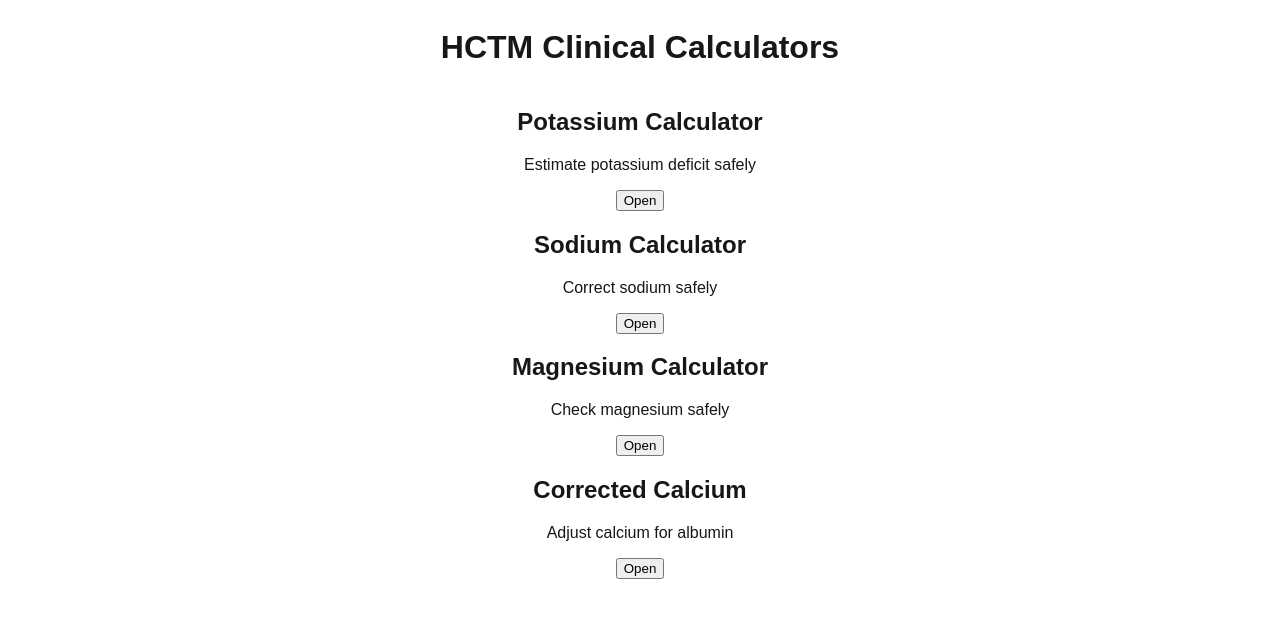
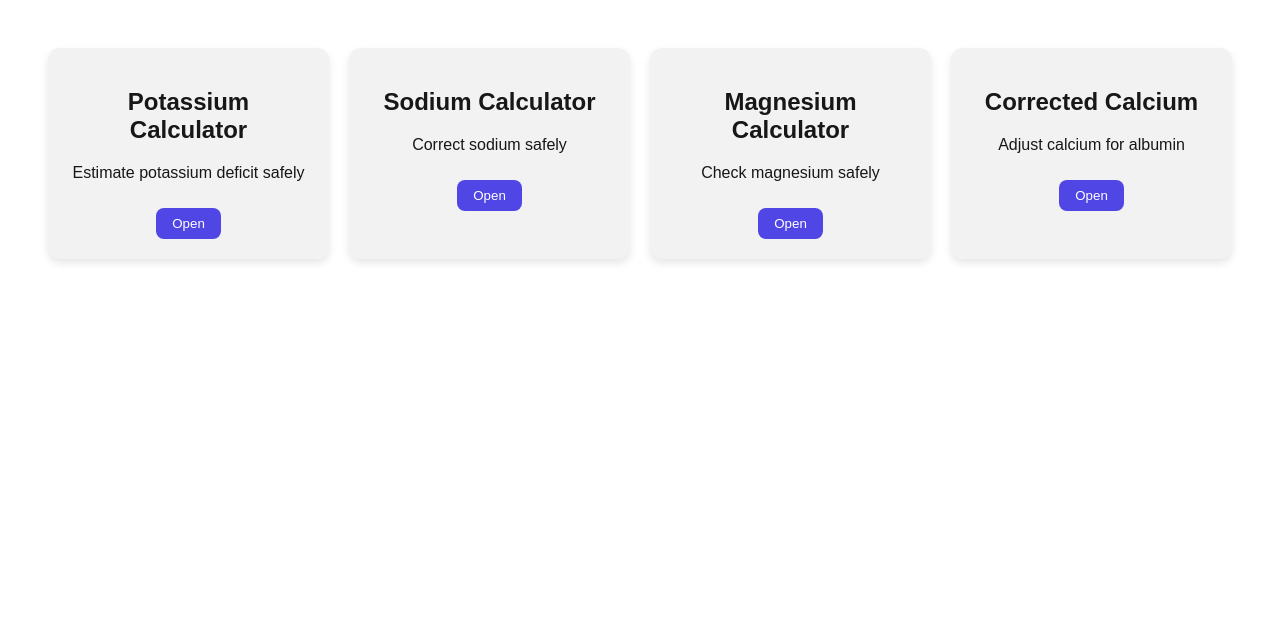
Before and after one commit to Jiahui-hub/HCTM-calculators, a Next.js app: page / in a window 1280 px wide. Shown: the top 618 px of the page. Built offline with nearby package versions, Linux system fonts and the light colour scheme.

Commit message:
Update Home page UI: app-like dashboard, centered cards

```diff
--- a/app/page.tsx
+++ b/app/page.tsx
@@ -5,75 +5,26 @@ export default function Home() {
   const router = useRouter();
 
   return (
-    <div className="min-h-screen bg-slate-100 flex flex-col items-center justify-start py-10 px-4">
-      <h1 className="text-3xl font-bold text-gray-900 mb-8 text-center">
-        HCTM Clinical Calculators
-      </h1>
-
-      <div className="flex flex-col space-y-6 w-full max-w-sm">
-        {/* Potassium */}
-        <div className="bg-white p-6 rounded-2xl shadow-md text-center">
-          <h2 className="text-xl font-semibold text-gray-900 mb-2">
-            Potassium Calculator
-          </h2>
-          <p className="text-gray-700 mb-4">
-            Estimate potassium deficit safely
-          </p>
-          <button
-            onClick={() => router.push("/calculators/potassium")}
-            className="px-4 py-2 bg-indigo-600 text-white rounded-lg hover:bg-indigo-700 transition"
-          >
-            Open
-          </button>
-        </div>
-
-        {/* Sodium */}
-        <div className="bg-white p-6 rounded-2xl shadow-md text-center">
-          <h2 className="text-xl font-semibold text-gray-900 mb-2">
-            Sodium Calculator
-          </h2>
-          <p className="text-gray-700 mb-4">
-            Correct sodium safely
-          </p>
-          <button
-            onClick={() => router.push("/calculators/sodium")}
-            className="px-4 py-2 bg-indigo-600 text-white rounded-lg hover:bg-indigo-700 transition"
-          >
-            Open
-          </button>
-        </div>
-
-        {/* Magnesium */}
-        <div className="bg-white p-6 rounded-2xl shadow-md text-center">
-          <h2 className="text-xl font-semibold text-gray-900 mb-2">
-            Magnesium Calculator
-          </h2>
-          <p className="text-gray-700 mb-4">
-            Check magnesium safely
-          </p>
-          <button
-            onClick={() => router.push("/calculators/magnesium")}
-            className="px-4 py-2 bg-indigo-600 text-white rounded-lg hover:bg-indigo-700 transition"
-          >
-            Open
-          </button>
-        </div>
-
-        {/* Corrected Calcium */}
-        <div className="bg-white p-6 rounded-2xl shadow-md text-center">
-          <h2 className="text-xl font-semibold text-gray-900 mb-2">
-            Corrected Calcium
-          </h2>
-          <p className="text-gray-700 mb-4">
-            Adjust calcium for albumin
-          </p>
-          <button
-            onClick={() => router.push("/calculators/calcium")}
-            className="px-4 py-2 bg-indigo-600 text-white rounded-lg hover:bg-indigo-700 transition"
-          >
-            Open
-          </button>
-        </div>
+    <div className="dashboard">
+      <div className="card">
+        <h2>Potassium Calculator</h2>
+        <p>Estimate potassium deficit safely</p>
+        <button onClick={() => router.push("/calculators/potassium")}>Open</button>
+      </div>
+      <div className="card">
+        <h2>Sodium Calculator</h2>
+        <p>Correct sodium safely</p>
+        <button onClick={() => router.push("/calculators/sodium")}>Open</button>
+      </div>
+      <div className="card">
+        <h2>Magnesium Calculator</h2>
+        <p>Check magnesium safely</p>
+        <button onClick={() => router.push("/calculators/magnesium")}>Open</button>
+      </div>
+      <div className="card">
+        <h2>Corrected Calcium</h2>
+        <p>Adjust calcium for albumin</p>
+        <button onClick={() => router.push("/calculators/calcium")}>Open</button>
       </div>
     </div>
   );
```
